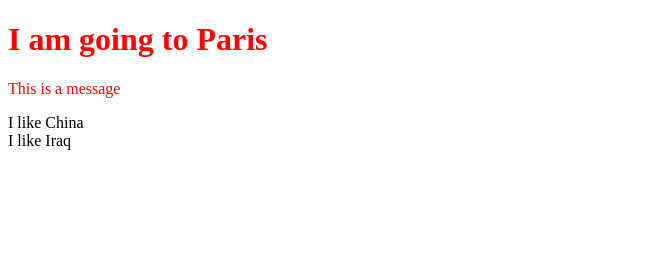
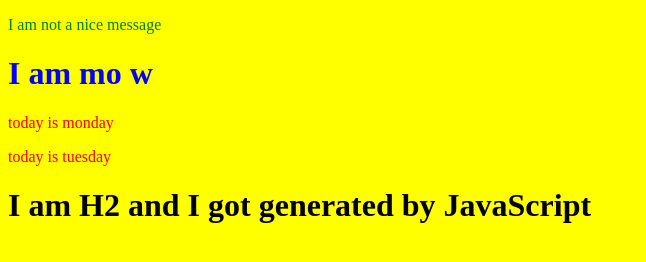
Before and after one commit to mowerah/javascript_practice, a plain HTML site: page createElement.html in a window 1280 px wide. Shown: the whole page, without its empty margins (0-646 px from the left). Drawn offline with Linux system fonts and the light colour scheme.

Commit message:
we added some examples of Dom..

```diff
--- a/createElement.html
+++ b/createElement.html
@@ -12,20 +12,29 @@
      }
    </style>
 
+</head>
 
-</head>
 <body>
 
 
-    <h1 class="the-red-text">I am going to Paris  </h1>
+
+    <!-- <h1 class="the-red-text">I am going to Paris  </h1>
     <p class="the-red-text" id="message1">
         This is a message
     </p>
 
     <div name="ilike"> I like China</div>
-    <div name="ilike"> I like Iraq</div>
+    <div name="ilike"> I like Iraq</div> -->
 
+    <p id="message" class="the-red-text" name="nice-names">I am a message</p>
+
+    <h1 class="the-red-text" name="nice-names">Name is, Mo</h1>
+
+    <p class="the-red-text">today is monday</p>
+
+    <p class="the-red-text">today is tuesday</p>
 
     <script src="createElement.js"></script>
+
 </body>
 </html>
--- a/createElement.js
+++ b/createElement.js
@@ -1,3 +1,40 @@
+
+// for (let index = 0; index < 200; index++) {
+    let firstH1 = document.createElement("H1")
+    firstH1.innerText = "I am H2 and I got generated by JavaScript"
+    document.body.appendChild(firstH1)
+
+        // let pWithId = document.getElementById("message")
+        // let pWithId = document.getElementsByClassName("the-red-text")
+        // pWithId.innerText = "I am not a message"
+        // pWithId.style.color = "green"
+        // document.body.style.backgroundColor = "Yellow"
+
+
+    // let pWithId = document.getElementsByClass("message")
+    // let elementsWithClasses = document.getElementsByClassName("the-red-text")
+    // elementsWithClasses[0].innerText = "I am not a message"
+    // elementsWithClasses[0].style.color = "green"
+    // elementsWithClasses[1].innerText = "I am mo w"
+    // elementsWithClasses[1].style.color = "blue"
+    // document.body.style.backgroundColor = "Yellow"
+
+    let elementsWithClasses = document.getElementsByName("nice-names")
+    elementsWithClasses[0].innerText = "I am not a nice message"
+    elementsWithClasses[0].style.color = "green"
+    elementsWithClasses[1].innerText = "I am mo w"
+    elementsWithClasses[1].style.color = "blue"
+    document.body.style.backgroundColor = "Yellow"
+
+    // let allPs = document.getElementsByTagName("p")
+    // allPs[0].style.color = "purple"
+    // allPs[1].style.color = "purple"
+    // allPs[2].style.color = "purple"
+
+    let allPs = document.querySelector(".the-red-text")
+    allPs[0].style.color = "red"
+    allPs[1].style.color = "red"
+    allPs[2].style.color = "red"
 
 
 // for (let index = 0; index < 200; index++) {
@@ -23,9 +60,9 @@
 // allTheReds[1].innerHTML = "Yes or no"
 // console.log(allTheReds[1].innerHTML)
 
-let iLikes = document.getElementsByName("ilike")
-console.log(iLikes[0].innerHTML)
-console.log(iLikes[1].innerHTML)
+// let iLikes = document.getElementsByName("ilike")
+// console.log(iLikes[0].innerHTML)
+// console.log(iLikes[1].innerHTML)
 
 // let count = 0;
 // while (count < 200) {
```
